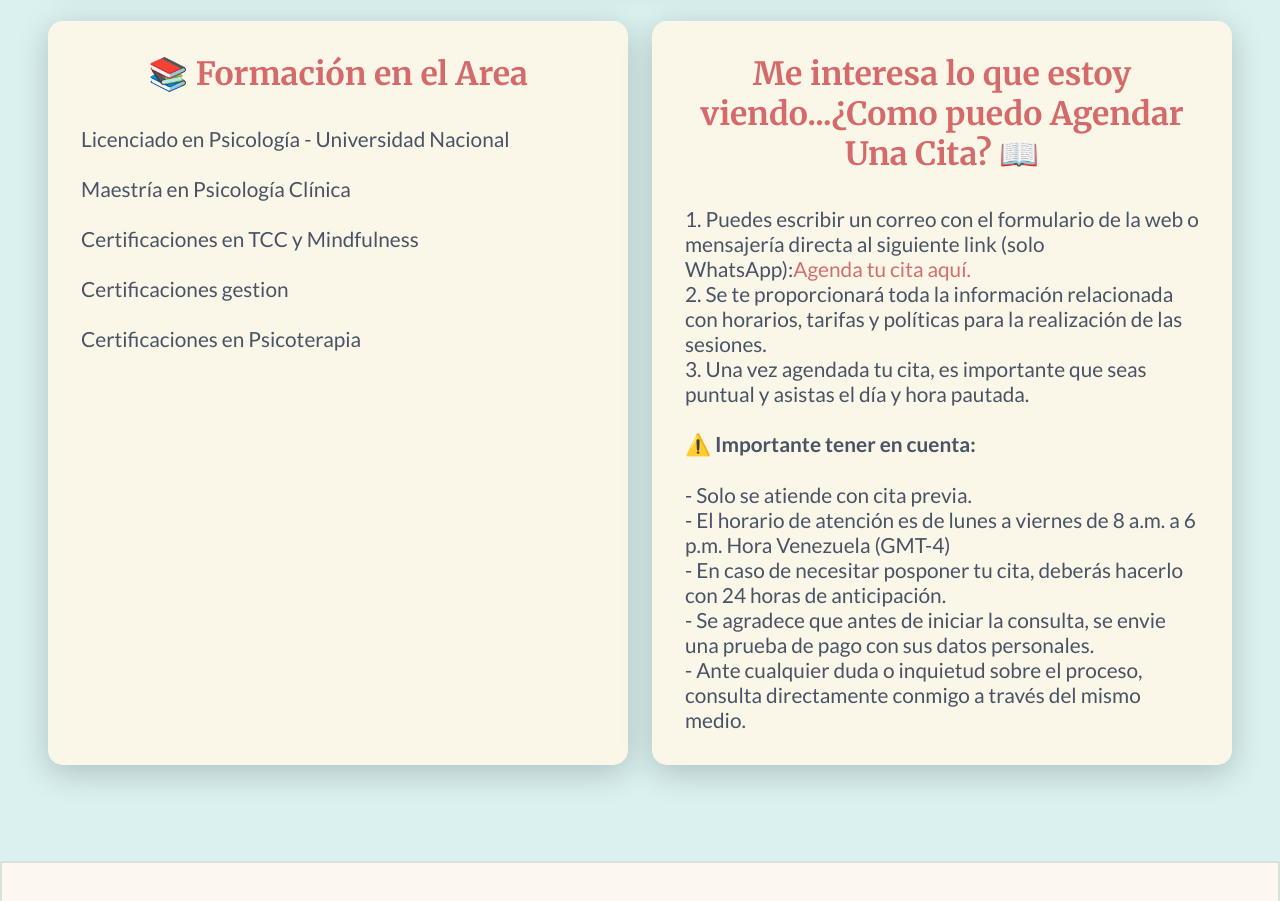
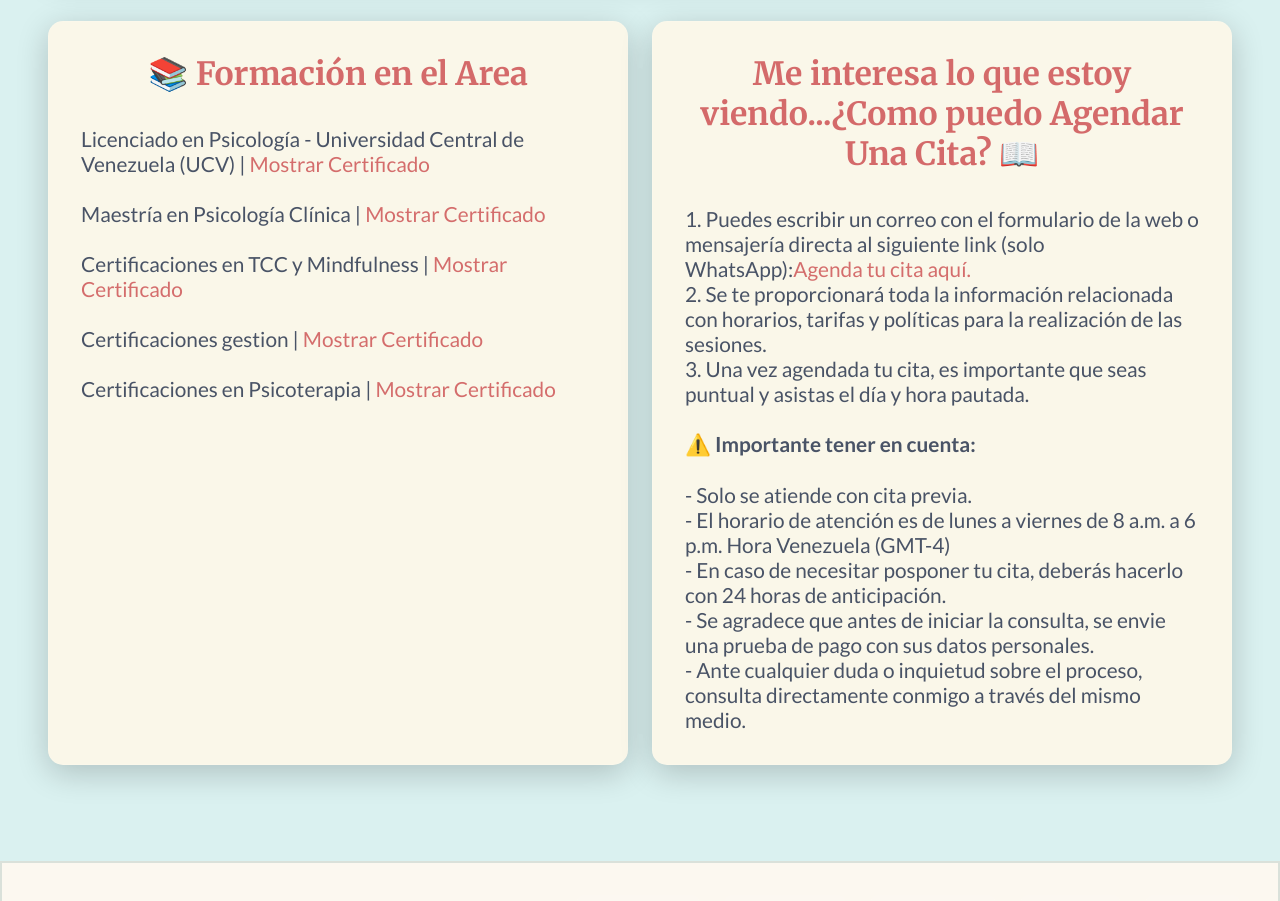
Before and after one commit to tadeo199928/psico_encuentros, a React (Vite) app: page /Sobremi in a window 1280 px wide. Shown: the part 1600-2501 px from the top of the page. Built offline with nearby package versions, Linux system fonts and the light colour scheme.

Commit message:
Certificate

```diff
--- a/src/components/AboutMe/ExtraCards.tsx
+++ b/src/components/AboutMe/ExtraCards.tsx
@@ -11,19 +11,19 @@ const ExtraCards = () => {
       >
         <h3 className="info-card-title">📚 Formación en el Area</h3>
         <p className="info-card-text">
-          Licenciado en Psicología - Universidad Nacional
+          Licenciado en Psicología - Universidad Central de Venezuela (UCV) | <a href="#/">Mostrar Certificado</a>
           <br />
           <br />
-          Maestría en Psicología Clínica
+          Maestría en Psicología Clínica | <a href="#/">Mostrar Certificado</a>
           <br />
           <br />
-          Certificaciones en TCC y Mindfulness
+          Certificaciones en TCC y Mindfulness | <a href="#/">Mostrar Certificado</a>
           <br />
           <br />
-          Certificaciones gestion
+          Certificaciones gestion | <a href="#/">Mostrar Certificado</a>
           <br />
           <br />
-          Certificaciones en Psicoterapia
+          Certificaciones en Psicoterapia | <a href="#/">Mostrar Certificado</a>
         </p>
       </motion.div>
 
```
